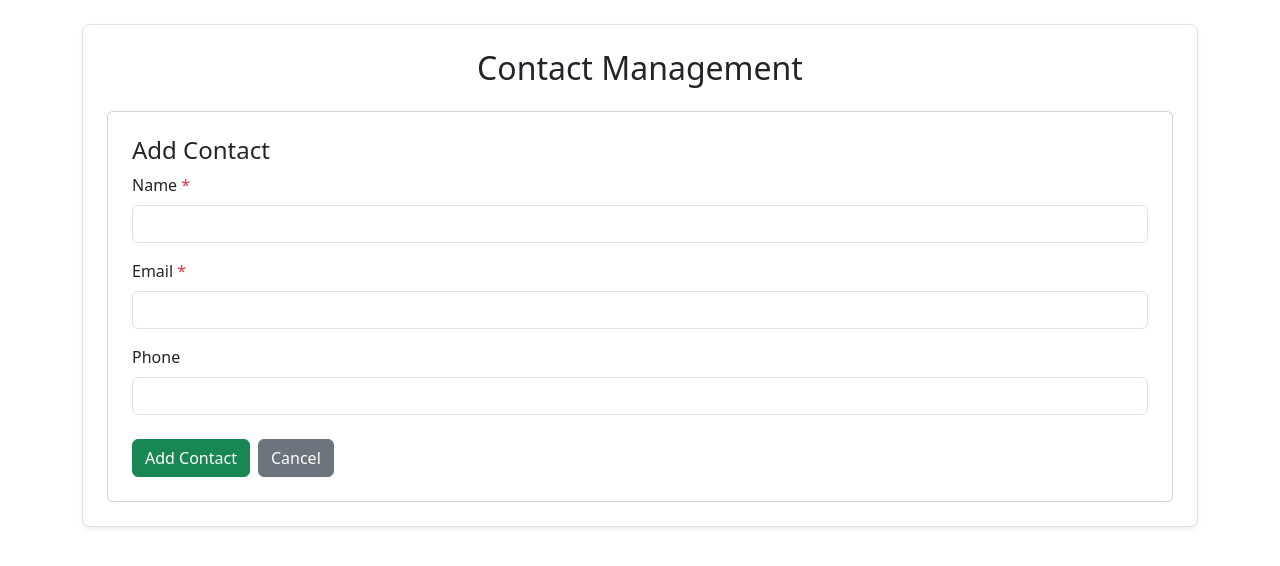
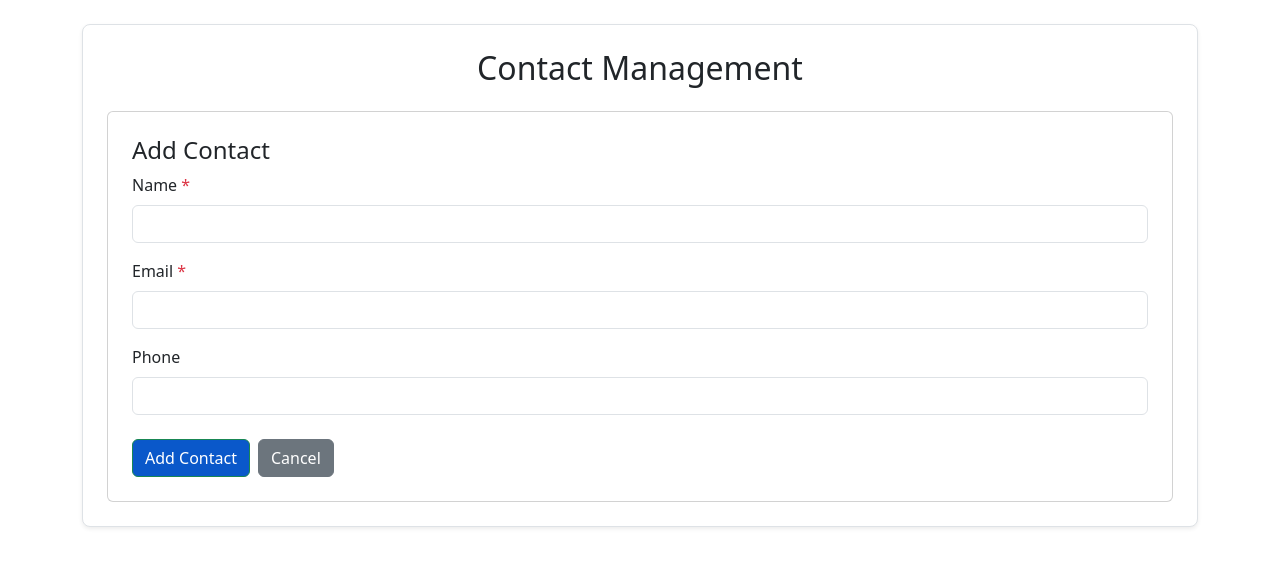
Before and after one commit to anjanasilva99/Contact-Management-Frontend, a React (Create React App) app: page /add in a window 1280 px wide. Shown: the top 566 px of the page. Built offline with nearby package versions, Linux system fonts and the light colour scheme; no server answers.

Commit message:
Update UI

```diff
--- a/src/pages/ContactForm.css
+++ b/src/pages/ContactForm.css
@@ -7,3 +7,6 @@
             font-size: 14px;
             font-weight: bold;
 }
+.contact-form .btn-color {
+    background-color: #0a58ca;
+}
--- a/src/pages/ContactForm.jsx
+++ b/src/pages/ContactForm.jsx
@@ -146,7 +146,7 @@ export default function ContactForm() {
           <div className="d-flex gap-2">
             <button
               type="submit"
-              className="btn btn-success"
+              className="btn btn-success btn-color"
               disabled={loading}
             >
               {loading ? (
--- a/src/pages/ContactList.css
+++ b/src/pages/ContactList.css
@@ -40,3 +40,10 @@
 .margin-top {
   margin-top: 40px;
 }
+
+.contact-list .btn-color {
+  background-color: #0a58ca;
+  padding: 4px 15px;
+  color: #fff;
+  margin-right: 25px !important;
+}
--- a/src/pages/ContactList.jsx
+++ b/src/pages/ContactList.jsx
@@ -98,7 +98,7 @@ const ContactList = () => {
                   <td>
                     <Link
                       to={`/edit/${contact.id}`}
-                      className="btn btn-warning btn-sm me-2"
+                      className="btn btn-color btn-sm me-2"
                     >
                       Edit
                     </Link>
```
